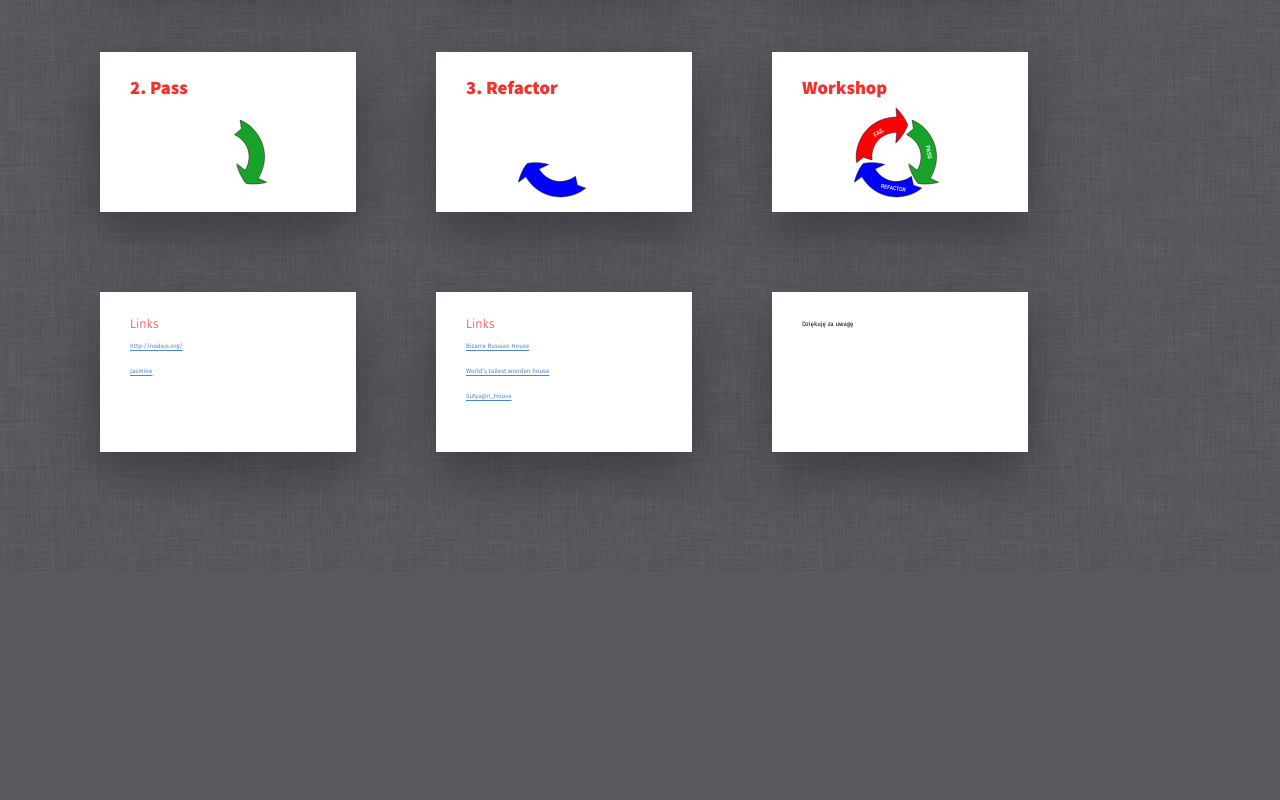
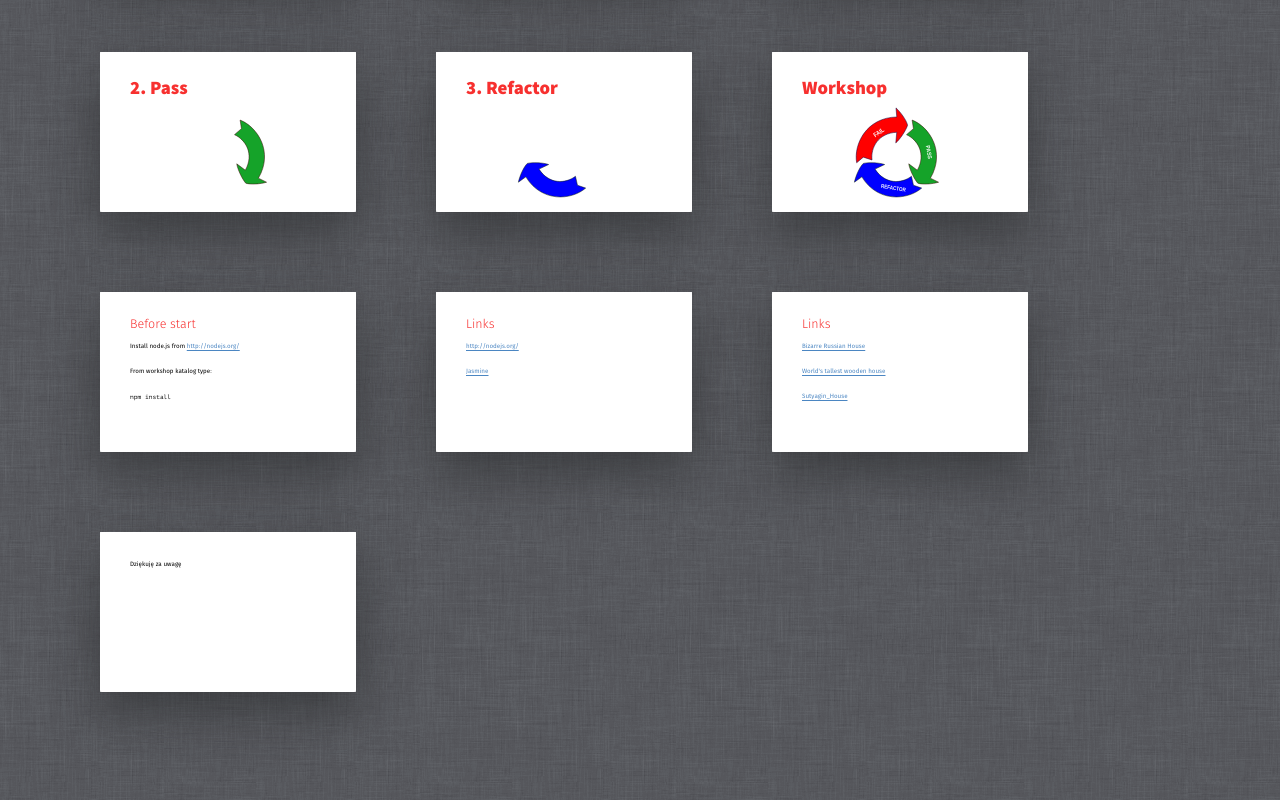
Before and after one commit to darekb/WarsawJs6, a plain HTML site: page index.html in a window 1280 px wide. Shown: the part 1138-1938 px from the top of the page. Before the commit the page ends 1710 px from the top, so only its background shows below. Drawn offline with Linux system fonts and the light colour scheme.

Commit message:
add start workshop

```diff
--- a/index.html
+++ b/index.html
@@ -156,6 +156,14 @@
             </div>
         </div>
     </section>
+    <section class="slide">
+        <div>
+            <h2>Before start</h2>
+            <p>Install node.js from  <a href="http://nodejs.org/">http://nodejs.org/</a></p>
+            <p>From workshop katalog type:</p>
+            <pre><code>npm install</code></pre>
+        </div>
+    </section>
 
     <section class="slide">
         <div>
```
